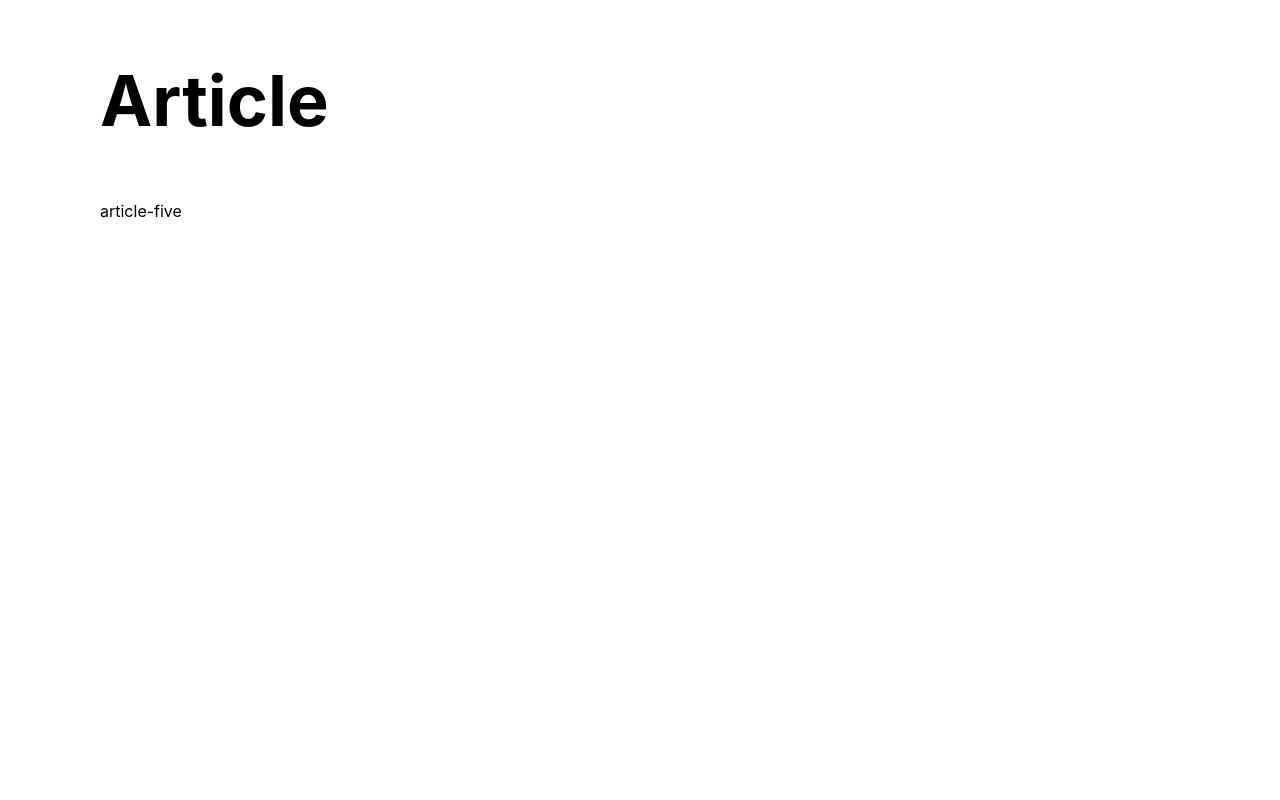
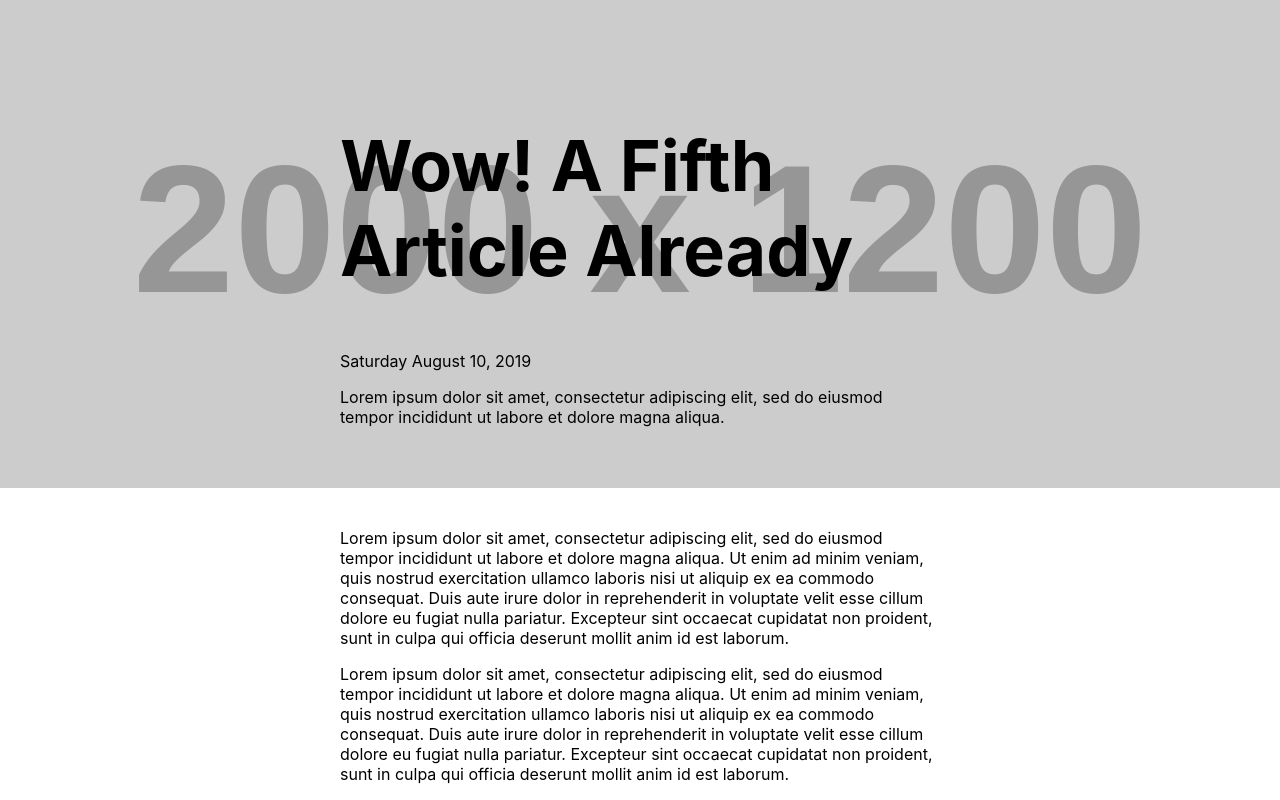
Before and after one commit to juliaykimm/exercise-one, a React (Create React App) app: page /article/article-five in a window 1280 px wide. Shown: the top 800 px of the page. Built offline with nearby package versions, Linux system fonts and the light colour scheme.

Commit message:
artcile pages updated

```diff
--- a/src/App.css
+++ b/src/App.css
@@ -1,4 +1,4 @@
-.App {
+.ArticleListing{
     margin: 0 auto;
     max-width: 1080px;
 }
@@ -7,7 +7,7 @@
     font-size: 70px;
 }
 
-.articleCard{
+.ArticleCard{
     border: 1px solid black;
     display: flex;
     flex-direction: row;
@@ -15,19 +15,42 @@
     padding: 25px 30px;
 }
 
-.articleCardImage{
+.ArticleCardImage{
     flex-basis: 30%;
     padding-right: 30px;
 }
 
-.articleCardImage img{
+.ArticleCardImage img{
     height: auto;
     width: 100%;
 }
 
-.articleCardText{
+.ArticleCardText{
     flex-basis: 70%;
 
+}
+
+.ArticleHeaderWrapper{
+    background-color: #e5e5e5;
+    background-position: center;
+    background-size: cover;
+    margin-bottom: 40px;
+    padding-bottom: 45px;
+    padding-top: 65px;
+}
+
+.ArticleHeader{
+    margin: 0 auto;;
+    max-width: 600px;
+}
+
+.ArticleHeaderBlurb{
+    font-size: 20px;
+}
+
+.ArticleBody {
+    margin: 0 auto;;
+    max-width: 600px;
 }
 
 /*
--- a/src/components/ArticleCard.js
+++ b/src/components/ArticleCard.js
@@ -2,31 +2,7 @@
 
 import { Link } from "react-router-dom";
 
-const days = [
-  "Sunday", // 0
-  "Monday", // 1
-  "Tuesday", // 2
-  "Wednesday", // 3
-  "Thursday", // ...
-  "Friday",
-  "Saturday",
-  "Sunday",
-];
-
-const months = [
-  "January",
-  "Febuary",
-  "March",
-  "April",
-  "May",
-  "June",
-  "July",
-  "August",
-  "September",
-  "October",
-  "November",
-  "December",
-];
+import { days, months } from "./dateValues";
 
 function ArticleCard({ articleData }) {
   const date = new Date(articleData.publishedDate);
@@ -38,11 +14,11 @@
   const day = days[dayOfWeek];
 
   return (
-    <div className="articleCard">
-      <div className="articleCardImage">
+    <div className="ArticleCard">
+      <div className="ArticleCardImage">
         <img src={articleData.image.url} alt={articleData.image.alt}></img>
       </div>
-      <div className="articleCardText">
+      <div className="ArticleCardText">
         <h2> {articleData.title} </h2>
         <p>{`${days[dayOfWeek]} ${months[month]} ${calendarDate}, ${year}`}</p>
         <p>{articleData.blurb}</p>
--- /dev/null
+++ b/src/components/dateValues.js
@@ -0,0 +1,25 @@
+export const days = [
+  "Sunday", // 0
+  "Monday", // 1
+  "Tuesday", // 2
+  "Wednesday", // 3
+  "Thursday", // ...
+  "Friday",
+  "Saturday",
+  "Sunday",
+];
+
+export const months = [
+  "January",
+  "Febuary",
+  "March",
+  "April",
+  "May",
+  "June",
+  "July",
+  "August",
+  "September",
+  "October",
+  "November",
+  "December",
+];
--- a/src/containers/Article.js
+++ b/src/containers/Article.js
@@ -2,14 +2,52 @@
 
 import { useParams } from "react-router-dom";
 
+import Data from "../components/data";
+
+import { days, months } from "../components/dateValues";
+
 function Article() {
   let { id } = useParams();
 
-  console.log("id", id);
+  const articleData = Data.find((article) => article.id === id);
+
+  if (!articleData) return null; // probably include 404 page
+
+  const date = new Date(articleData.publishedDate);
+  const dayOfWeek = date.getDay();
+  const calendarDate = date.getDate();
+  const month = date.getMonth();
+  const year = date.getFullYear();
+
   return (
-    <section>
-      <h1>Article</h1>
-      <p>{id}</p>
+    <section className="Article">
+      <header
+        className="ArticleHeaderWrapper"
+        style={{ backgroundImage: `url('${articleData.image.url}')` }}
+      >
+        <div className="ArticleHeader">
+          <h1>{articleData.title}</h1>
+          <p>
+            <p>{`${days[dayOfWeek]} ${months[month]} ${calendarDate}, ${year}`}</p>
+          </p>
+          <p>{articleData.blurb}</p>
+        </div>
+      </header>
+
+      <article className="ArticleBody">
+        {articleData.articleText.map((article, i) => {
+          switch (article.type) {
+            case "p":
+              return <p key={i}>{article.data}</p>;
+            case "h2":
+              return <h2 key={i}>{article.data}</h2>;
+            case "h3":
+              return <h3 key={i}>{article.data}</h3>;
+            default:
+              return null;
+          }
+        })}
+      </article>
     </section>
   );
 }
--- a/src/containers/ArticleListing.js
+++ b/src/containers/ArticleListing.js
@@ -7,7 +7,7 @@
 function ArticleListing() {
   // props send data through the flow of components
   return (
-    <main>
+    <main className="ArticleListing">
       <header>
         <h1>Articles</h1>
       </header>
```
